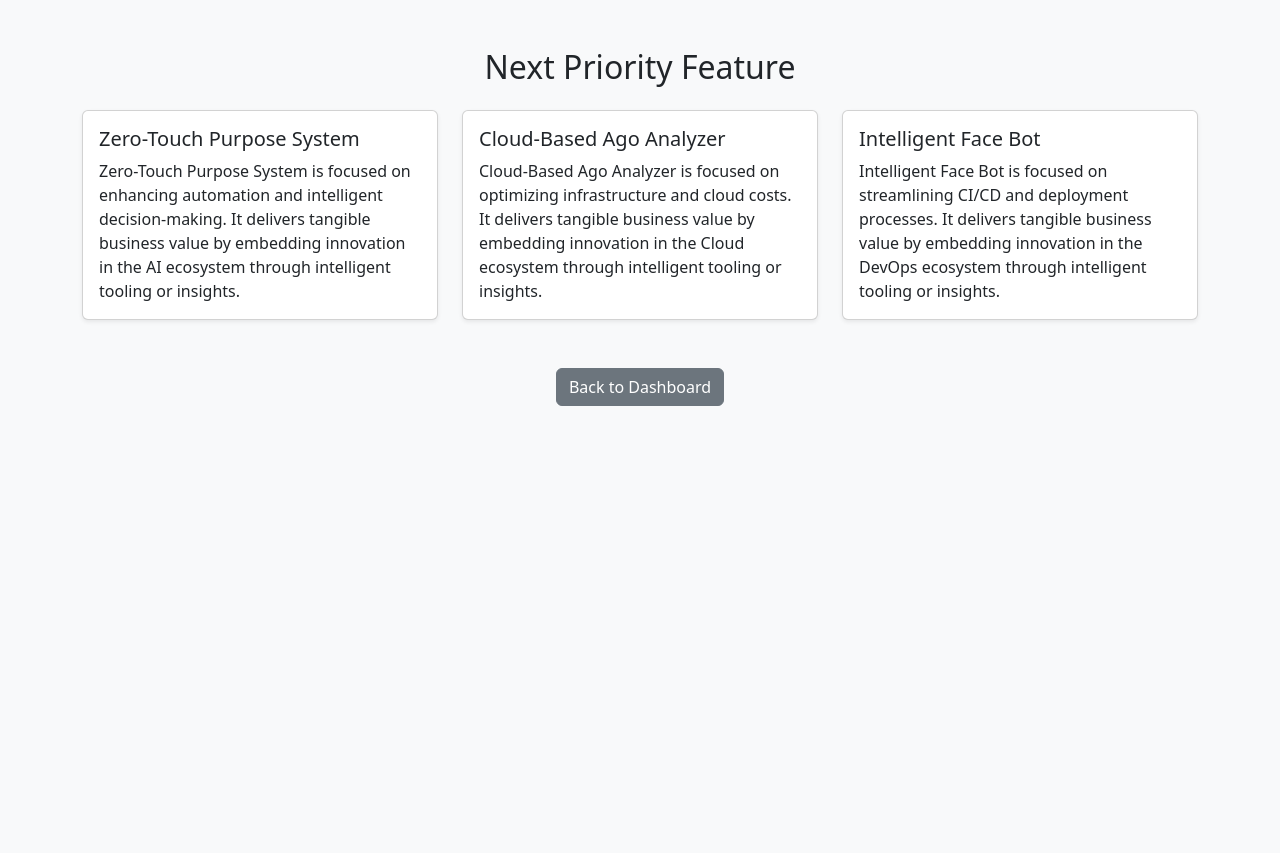
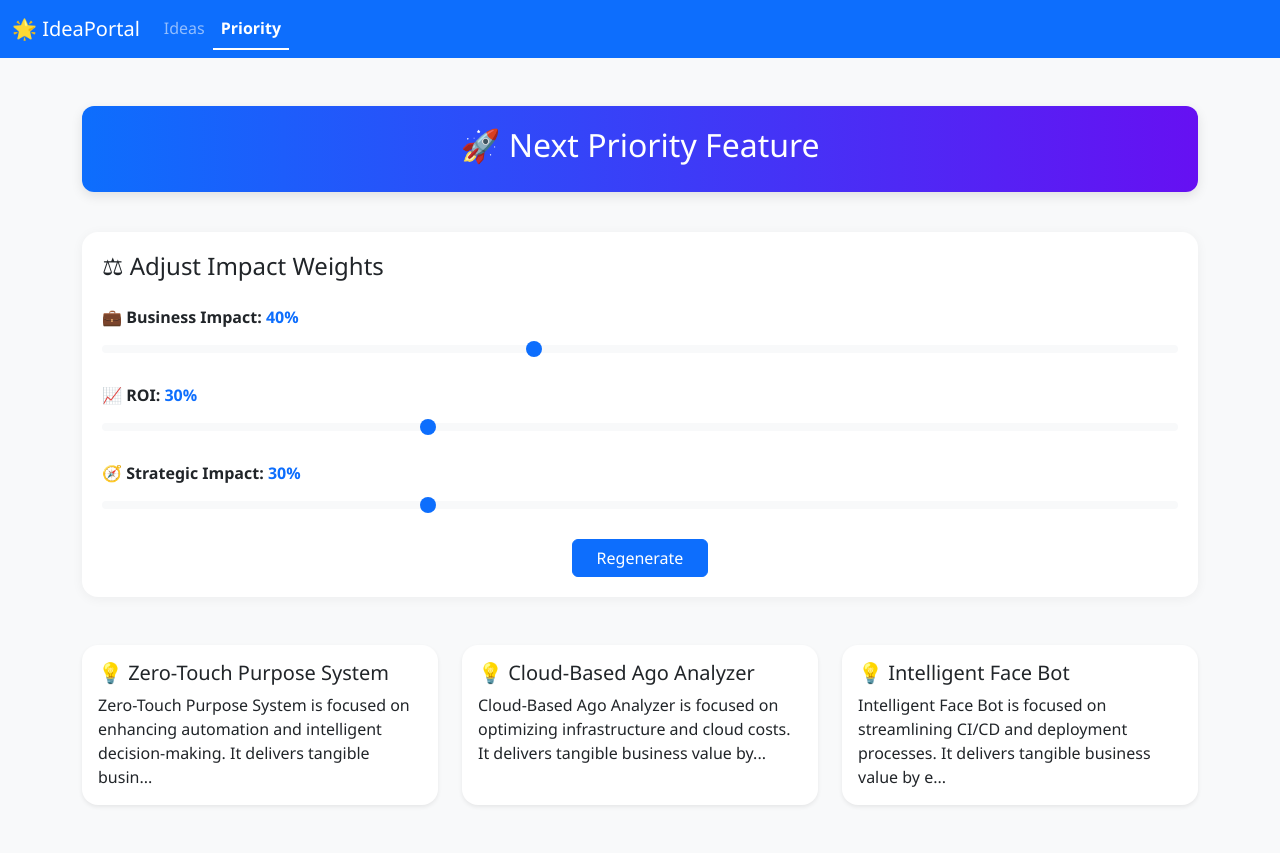
Before and after one commit to Aishwarya-deoraj/4tokens, a Flask app: page /priority in a window 1280 px wide. Before the commit the page ends 406 px from the top, so only its background shows below. Run offline with Flask 3, Linux system fonts and the light colour scheme.

Commit message:
ui changes

```diff
--- a/app.py
+++ b/app.py
@@ -5,22 +5,24 @@ app = Flask(__name__)
 df = pd.read_csv("data/dummy_2.csv")
 
 @app.route("/")
-def dashboard():
-    return render_template("dashboard.html", title="Feature Tracker Dashboard")
-
-@app.route("/features")
-def show_features():
-    df_html = df.to_html(classes="table table-hover table-bordered table-striped", index=False)
+def show_ideas():
+    df_html = df.to_html(
+        classes="table table-hover table-bordered table-striped",
+        index=False,
+        table_id="myTable"
+    )
     return render_template("table.html", title="All Feature Requests", table=df_html)
 
 
 @app.route("/priority")
 def next_priority():
+    # Send top 3 ideas to the priority template
     top_features = df.head(3).to_dict(orient='records')
     return render_template("priority.html", title="Next Priority Feature", features=top_features)
 
 @app.route("/idea/<string:id>")
 def get_idea(id):
+    # Show individual idea detail page
     idea = df[df['ID'] == id]
     if not idea.empty:
         return render_template("view_idea.html", idea=idea.iloc[0])
--- /dev/null
+++ b/templates/base.html
@@ -0,0 +1,58 @@
+
+
+<!DOCTYPE html>
+<html>
+<head>
+    <title>{{ title }}</title>
+    <meta charset="UTF-8">
+    <meta name="viewport" content="width=device-width, initial-scale=1.0">
+
+    <!-- Bootstrap CSS -->
+    <link href="https://cdn.jsdelivr.net/npm/bootstrap@5.3.0/dist/css/bootstrap.min.css" rel="stylesheet">
+
+    <!-- Custom base styling -->
+    <style>
+        body {
+            font-family: 'Segoe UI', sans-serif;
+            background-color: #f8f9fa;
+        }
+        .nav-link.active {
+            font-weight: bold;
+            border-bottom: 2px solid #fff;
+        }
+    </style>
+
+    <!-- Additional head content from specific pages -->
+    {% block head %}{% endblock %}
+</head>
+<body>
+    <!-- Navigation Bar -->
+    <nav class="navbar navbar-expand-lg navbar-dark bg-primary">
+        <div class="container-fluid">
+            <a class="navbar-brand" href="/">🌟 IdeaPortal</a>
+            <div class="collapse navbar-collapse show">
+                <ul class="navbar-nav me-auto mb-2 mb-lg-0">
+                    <li class="nav-item">
+                        <a class="nav-link {% if request.path == '/' %}active{% endif %}" href="/">Ideas</a>
+                    </li>
+                    <li class="nav-item">
+                        <a class="nav-link {% if request.path == '/priority' %}active{% endif %}" href="/priority">Priority</a>
+                    </li>
+                </ul>
+            </div>
+        </div>
+    </nav>
+
+    <!-- Page Content -->
+    <div class="container my-5">
+        {% block content %}
+        {% endblock %}
+    </div>
+
+    <!-- Bootstrap JS bundle -->
+    <script src="https://cdn.jsdelivr.net/npm/bootstrap@5.3.0/dist/js/bootstrap.bundle.min.js"></script>
+
+    <!-- Page-specific scripts -->
+    {% block scripts %}{% endblock %}
+</body>
+</html>
--- a/templates/priority.html
+++ b/templates/priority.html
@@ -1,31 +1,103 @@
-<!DOCTYPE html>
-<html>
-<head>
-    <title>{{ title }}</title>
-    <link href="https://cdn.jsdelivr.net/npm/bootstrap@5.3.0/dist/css/bootstrap.min.css" rel="stylesheet">
-</head>
-<body class="bg-light">
-    <div class="container my-5">
-        <h2 class="text-center mb-4">{{ title }}</h2>
 
+{% extends "base.html" %}
+
+{% block head %}
+<!-- Optional: Add any page-specific CSS here -->
+<style>
+    .page-heading {
+        background: linear-gradient(90deg, #0d6efd 0%, #6610f2 100%);
+        color: white;
+        padding: 20px;
+        border-radius: 12px;
+        text-align: center;
+        margin-bottom: 40px;
+        box-shadow: 0 4px 12px rgba(0, 0, 0, 0.1);
+    }
+
+    .weight-label {
+        font-weight: 600;
+    }
+
+    .slider-value {
+        font-weight: 600;
+        color: #0d6efd;
+    }
+
+    .card:hover {
+        transform: translateY(-4px);
+        transition: transform 0.2s ease-in-out;
+    }
+
+    .card {
+        border: none;
+        border-radius: 1rem;
+    }
+
+    .weight-card {
+        background: #ffffff;
+        border-radius: 1rem;
+        padding: 20px;
+        box-shadow: 0 2px 12px rgba(0, 0, 0, 0.05);
+    }
+</style>
+{% endblock %}
+
+{% block content %}
+<div class="page-heading">
+    <h2>🚀 {{ title }}</h2>
+</div>
+
+<!-- Weight Adjustments -->
+<div class="weight-card mb-5">
+    <h4 class="mb-4">⚖ Adjust Impact Weights</h4>
+    <form method="POST" action="/update-weights">
+        <div class="mb-3">
+            <label class="form-label weight-label" for="businessImpactSlider">
+                💼 Business Impact: <span id="businessImpactVal" class="slider-value">40%</span>
+            </label>
+            <input type="range" class="form-range" id="businessImpactSlider" name="business_impact" min="0" max="100" value="40" oninput="updateValue('businessImpactSlider', 'businessImpactVal')">
+        </div>
+        <div class="mb-3">
+            <label class="form-label weight-label" for="roiSlider">
+                📈 ROI: <span id="roiVal" class="slider-value">30%</span>
+            </label>
+            <input type="range" class="form-range" id="roiSlider" name="roi" min="0" max="100" value="30" oninput="updateValue('roiSlider', 'roiVal')">
+        </div>
+        <div class="mb-3">
+            <label class="form-label weight-label" for="strategicSlider">
+                🧭 Strategic Impact: <span id="strategicVal" class="slider-value">30%</span>
+            </label>
+            <input type="range" class="form-range" id="strategicSlider" name="strategic_impact" min="0" max="100" value="30" oninput="updateValue('strategicSlider', 'strategicVal')">
+        </div>
+        <div class="text-center">
+            <button type="submit" class="btn btn-primary px-4">Regenerate</button>
+        </div>
+    </form>
+</div>
+
+<!-- Idea Cards -->
 <div class="row row-cols-1 row-cols-md-3 g-4">
     {% for item in features %}
     <div class="col">
         <a href="/idea/{{ item.ID }}" class="text-decoration-none text-dark">
             <div class="card h-100 shadow-sm">
                 <div class="card-body">
-                            <h5 class="card-title">{{ item.Title }}</h5>
-                            <p class="card-text">{{ item.Description }}</p>
+                    <h5 class="card-title">💡 {{ item.Title }}</h5>
+                    <p class="card-text">{{ item.Description[:120] }}...</p>
                 </div>
             </div>
         </a>
     </div>
     {% endfor %}
 </div>
+{% endblock %}
 
-        <div class="text-center mt-5">
-            <a href="/" class="btn btn-secondary">Back to Dashboard</a>
-        </div>
-    </div>
-</body>
-</html>
+{% block scripts %}
+<script>
+    function updateValue(sliderId, labelId) {
+        const slider = document.getElementById(sliderId);
+        const label = document.getElementById(labelId);
+        label.innerText = slider.value + '%';
+    }
+</script>
+{% endblock %}
```
Also changed, not shown: templates/table.html (+13 -16 lines), templates/view_idea.html (+24 -32 lines). Lines whose indentation alone changed are shown as unchanged.
